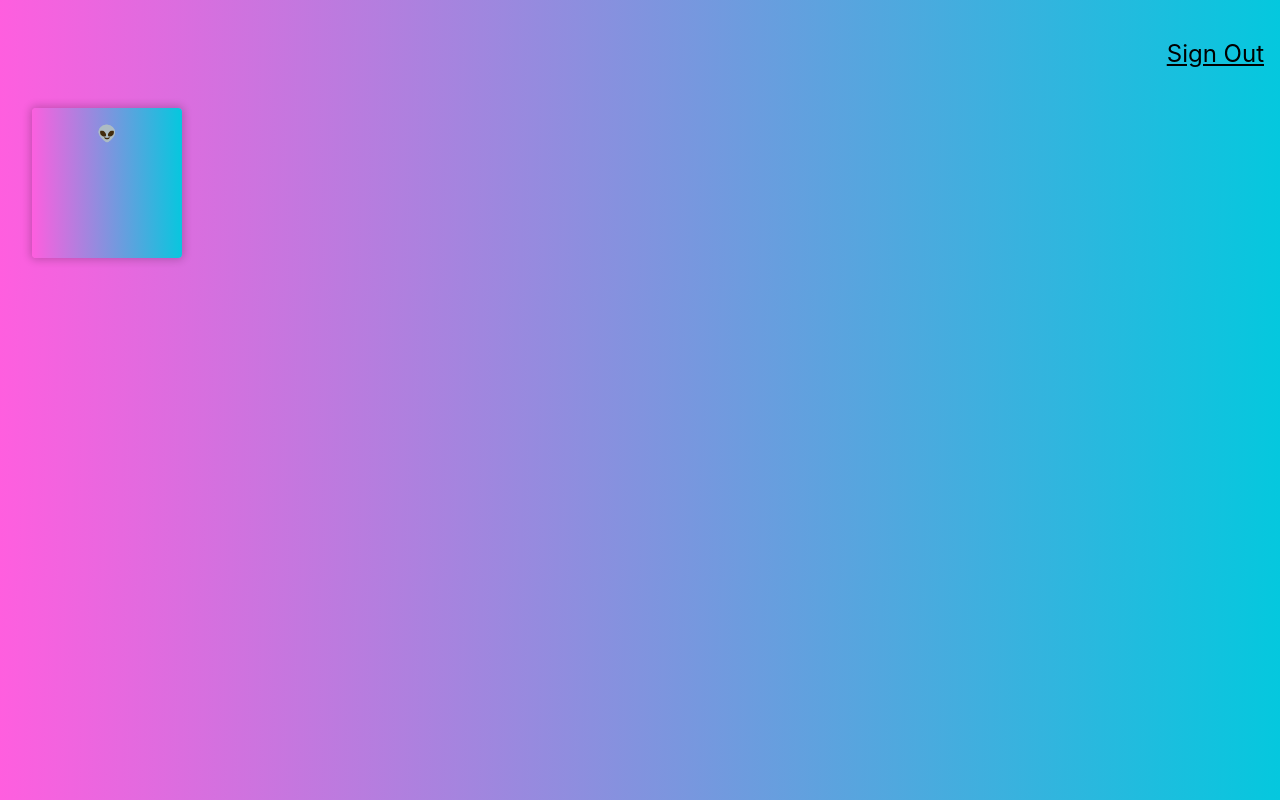
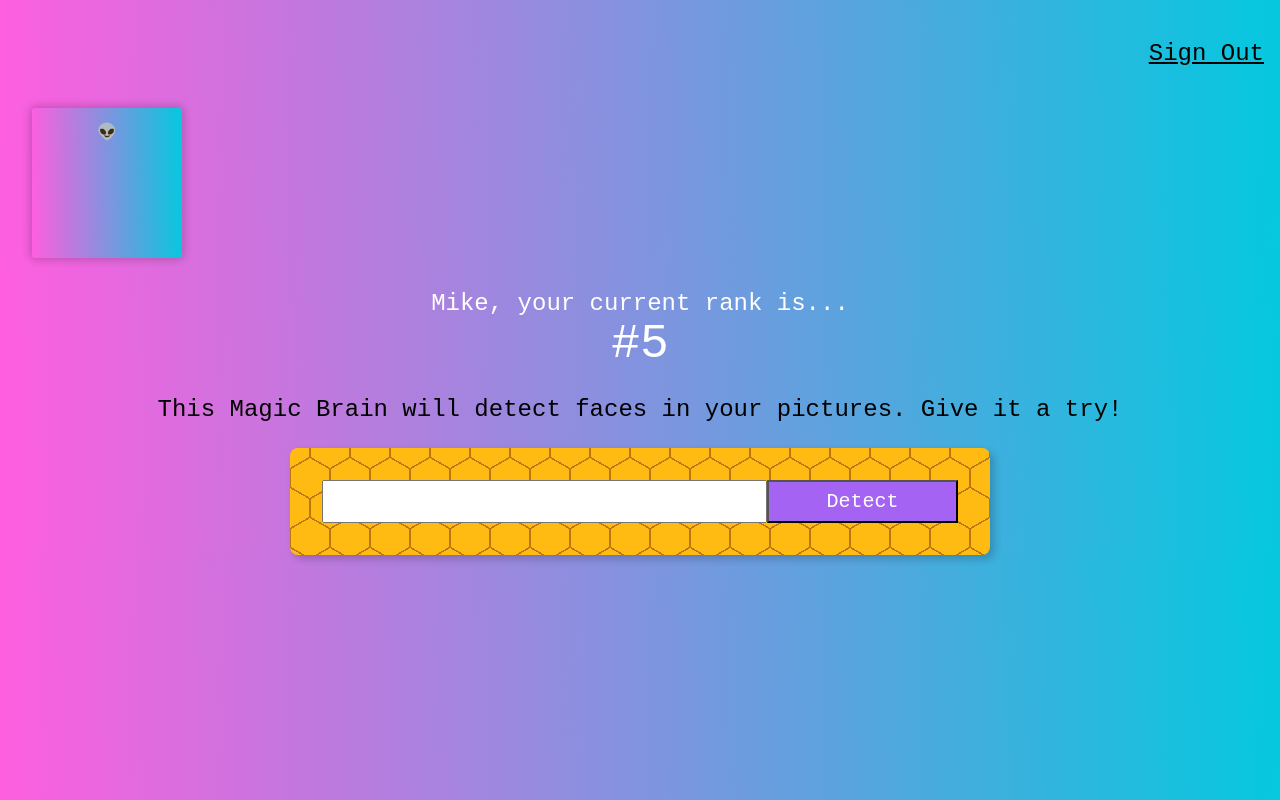
Before and after one commit to mikerobards/face-recognition-brain, a React (Create React App) app: page / in a window 1280 px wide. Built offline with nearby package versions, Linux system fonts and the light colour scheme.

Commit message:
add Rank and Particles

```diff
--- a/package.json
+++ b/package.json
@@ -6,11 +6,15 @@
     "@testing-library/jest-dom": "^5.16.5",
     "@testing-library/react": "^13.3.0",
     "@testing-library/user-event": "^13.5.0",
+    "particles.js": "^2.0.0",
     "react": "^18.2.0",
     "react-dom": "^18.2.0",
     "react-parallax-tilt": "^1.7.58",
     "react-scripts": "5.0.1",
+    "react-tsparticles": "^2.2.4",
     "tachyons": "^4.12.0",
+    "tsparticles": "^2.2.4",
+    "tsparticles-slim": "^2.2.4",
     "web-vitals": "^2.1.4"
   },
   "scripts": {
--- a/src/App.css
+++ b/src/App.css
@@ -1,5 +1,10 @@
 .App {
   text-align: center;
+}
+
+.center {
+  display: flex;
+  justify-content: center;
 }
 
 .App-logo {
--- a/src/App.js
+++ b/src/App.js
@@ -1,16 +1,21 @@
+import Particles from './components/Particles';
 import Navigation from './components/Navigation/Navigation';
 import Logo from './components/Logo/Logo';
+import Rank from './components/Rank/Rank';
+import ImageLinkForm from './components/ImageLinkForm/ImageLinkForm';
 import './App.css';
 
 
 function App() {
+
   return (
     <div className="App">
+      <Particles />
       <Navigation />
       <Logo />
-      {/*
+      <Rank />
       <ImageLinkForm />
-      <FaceRecognition /> */}
+      {/* <FaceRecognition /> */}
     </div>
   );
 }
--- /dev/null
+++ b/src/components/ImageLinkForm/ImageLinkForm.css
@@ -0,0 +1,48 @@
+.form {
+  width: 700px;
+  background: radial-gradient(
+        circle farthest-side at 0% 50%,
+        #fb1 23.5%,
+        rgba(240, 166, 17, 0) 0
+      )
+      21px 30px,
+    radial-gradient(
+        circle farthest-side at 0% 50%,
+        #b71 24%,
+        rgba(240, 166, 17, 0) 0
+      )
+      19px 30px,
+    linear-gradient(
+        #fb1 14%,
+        rgba(240, 166, 17, 0) 0,
+        rgba(240, 166, 17, 0) 85%,
+        #fb1 0
+      )
+      0 0,
+    linear-gradient(
+        150deg,
+        #fb1 24%,
+        #b71 0,
+        #b71 26%,
+        rgba(240, 166, 17, 0) 0,
+        rgba(240, 166, 17, 0) 74%,
+        #b71 0,
+        #b71 76%,
+        #fb1 0
+      )
+      0 0,
+    linear-gradient(
+        30deg,
+        #fb1 24%,
+        #b71 0,
+        #b71 26%,
+        rgba(240, 166, 17, 0) 0,
+        rgba(240, 166, 17, 0) 74%,
+        #b71 0,
+        #b71 76%,
+        #fb1 0
+      )
+      0 0,
+    linear-gradient(90deg, #b71 2%, #fb1 0, #fb1 98%, #b71 0%) 0 0 #fb1;
+  background-size: 40px 60px;
+}
--- /dev/null
+++ b/src/components/ImageLinkForm/ImageLinkForm.js
@@ -0,0 +1,21 @@
+import React from "react";
+import './ImageLinkForm.css';
+
+
+const ImageLinkForm = () => {
+    return (
+        <div>
+            <p className="f3">
+                {'This Magic Brain will detect faces in your pictures. Give it a try!'}
+            </p>
+            <div className="center">
+                <div className="form center pa4 br3 shadow-5">
+                    <input className="f4 pa2 w-70 center" type='text' />
+                    <button className="w-30 grow f4 link ph3 pv2 dib white bg-light-purple">Detect</button>
+                </div>
+            </div>
+        </div>
+    )
+}
+
+export default ImageLinkForm;
--- /dev/null
+++ b/src/components/Particles.js
@@ -0,0 +1,48 @@
+import Particles from "react-tsparticles";
+import { loadSlim } from "tsparticles-slim";
+// import { loadFull } from "tsparticles";
+import { useCallback, useMemo } from "react";
+
+const ParticlesComponent = () => {
+    const options = useMemo(() => {
+        return {
+            interactivity: {
+                events: {
+                    onHover: {
+                        enable: true, // enables the hover event
+                        mode: "repulse", // make the particles run away from the cursor
+                    },
+                },
+                modes: {
+                    repulse: {
+                        distance: 100, // distance of the particles from the cursor
+                    },
+                },
+            },
+            particles: {
+                links: {
+                    enable: true, // enabling this will make particles linked together
+                    distance: 200, // maximum distance for linking the particles
+                },
+                move: {
+                    enable: true, // enabling this will make particles move in the canvas
+                    speed: { min: 1, max: 2 }, // using a range in speed value will make particles move in a random speed between min/max values, each particles have its own value, it won't change in time by default
+                },
+                opacity: {
+                    value: { min: 0.3, max: 0.7 }, // using a different opacity, to have some semitransparent effects
+                },
+                size: {
+                    value: { min: 1, max: 3 }, // let's randomize the particles size a bit
+                },
+            },
+        };
+    }, []);
+
+    const particlesInit = useCallback((engine) => {
+        loadSlim(engine);
+    }, []);
+
+    return <Particles init={particlesInit} options={options} />
+};
+
+export default ParticlesComponent;
--- /dev/null
+++ b/src/components/Rank/Rank.js
@@ -0,0 +1,17 @@
+import React from "react";
+
+
+const Rank = () => {
+    return (
+        <div>
+            <div className="white f3">
+                {'Mike, your current rank is...'}
+            </div>
+            <div className="white f1">
+                {'#5'}
+            </div>
+        </div>
+    )
+}
+
+export default Rank;
--- a/src/index.css
+++ b/src/index.css
@@ -1,10 +1,12 @@
 body {
   margin: 0;
   padding: 0;
-  font-family: -apple-system, BlinkMacSystemFont, "Segoe UI", "Roboto", "Oxygen",
-    "Ubuntu", "Cantarell", "Fira Sans", "Droid Sans", "Helvetica Neue",
-    sans-serif;
+  font-family: "Courier New", Courier, monospace;
   -webkit-font-smoothing: antialiased;
   -moz-osx-font-smoothing: grayscale;
   background: linear-gradient(89deg, #ff5edf 0%, #04c8de 100%); /* w3c */
 }
+
+button {
+  cursor: pointer;
+}
```
Also changed, not shown: 1 other file (tests, documents, lock files or other folders).
